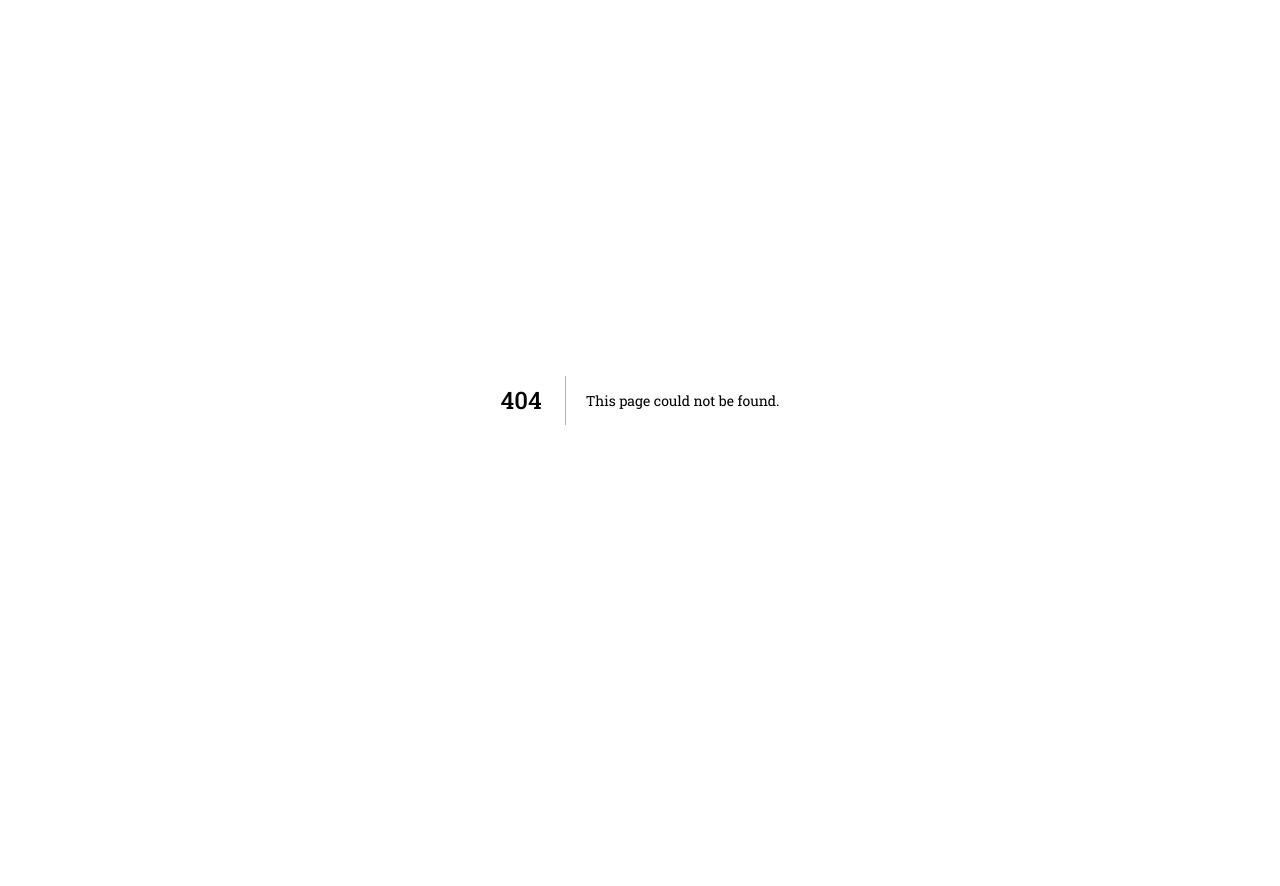
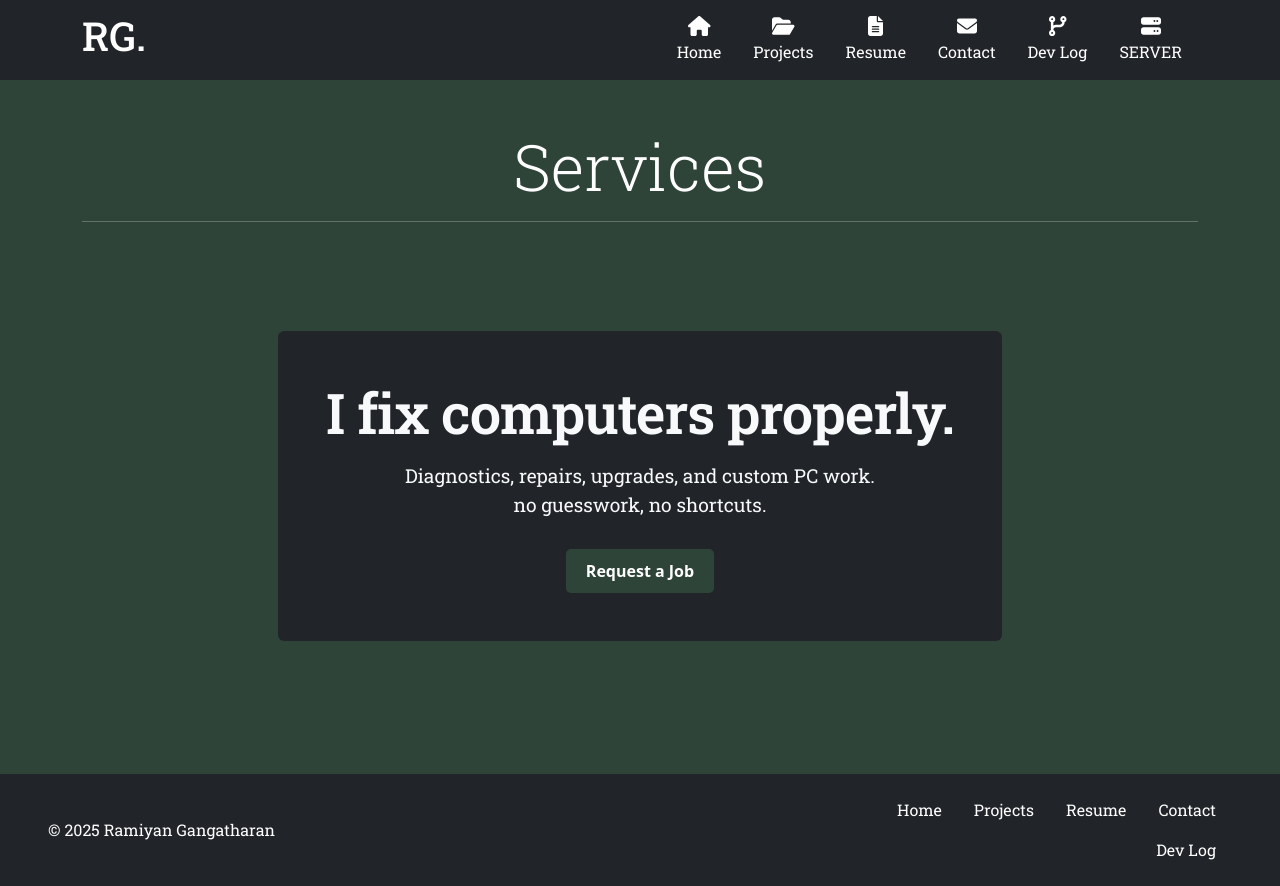
Before and after one commit to RamiyanGangatharan/Portfolio2025, a Next.js app in the folder client/: page /services in a window 1280 px wide. Before the commit this address had no page. Before the commit the page ends 800 px from the top, so only its background shows below. Built offline with nearby package versions, Linux system fonts and the light colour scheme.

Commit message:
storefront prototype

```diff
--- /dev/null
+++ b/client/src/pages/services.js
@@ -0,0 +1,24 @@
+import Head from "next/head";
+import Header from "./components/layout/header";
+import Footer from "./components/layout/footer";
+
+export default function Services() {
+    return (
+        <>
+            <head><title>RG Tech Services</title></head>
+            <Header />
+                <main className="container my-5">
+                    <h1 className="display-3 text-center text-white">Services</h1>
+                    <hr className="mb-4 text-white" />
+                    <section class="hero-section">
+                        <div className="hero-content bg-dark text-light rounded p-5">
+                            <h1>I fix computers properly.</h1>
+                            <p>Diagnostics, repairs, upgrades, and custom PC work. <br/> no guesswork, no shortcuts.</p>
+                            <a href="#" className="cta-button">Request a Job</a>
+                        </div>
+                    </section>
+                </main>
+            <Footer />
+        </>
+    );
+}
--- a/client/src/styles/globals.css
+++ b/client/src/styles/globals.css
@@ -107,3 +107,94 @@ tbody tr:nth-child(even) { background-color: var(--bg-color); }
     transform: translateY(-5px);
     box-shadow: 0 10px 20px rgba(0, 0, 0, 0.15);
 }
+
+
+/* SERVICES SECTION */
+
+.hero-section {
+    min-height: 60vh;
+    background-position: center;
+    background-repeat: no-repeat;
+    background-size: cover;
+
+    display: flex;
+    flex-direction: column;
+
+    color: white;
+}
+
+.hero-content {
+    max-width: 800px;
+    margin: auto;
+    padding: 0 2rem;
+    text-align: center;
+}
+
+.hero-content h1 {
+    font-size: clamp(2.5rem, 5vw, 3.5rem);
+    font-weight: 600;
+    letter-spacing: -0.02em;
+    margin-bottom: 1rem;
+}
+
+.hero-content p {
+    font-size: 1.2em;
+    margin-bottom: 1.5em;
+}
+
+.cta-button {
+    display: inline-block;
+    padding: 10px 20px;
+    background-color: var(--bg-color);
+    color: white;
+    text-decoration: none;
+    border-radius: 5px;
+    font-weight: bold;
+    transition: background-color 0.3s ease;
+}
+
+.cta-button:hover {
+    background-color: white;
+    color: #000;
+}
+
+
+.brand {
+  margin-left: 3rem;
+}
+
+.brand-link {
+  color: white;
+  position: relative;
+}
+
+.brand-short {
+  font-size: 2rem;
+  font-weight: 600;
+  letter-spacing: 0.05em;
+}
+
+.brand-expanded {
+  max-height: 0;
+  overflow: hidden;
+  opacity: 0;
+  transform: translateY(-4px);
+  transition: all 0.3s ease;
+  transition-delay: 0.1s;
+}
+
+.brand-link:hover .brand-expanded {
+  max-height: 100px;
+  opacity: 1;
+  transform: translateY(0);
+}
+
+.brand-full {
+  font-size: 0.95rem;
+  font-weight: 500;
+}
+
+.brand-sub {
+  font-size: 0.8rem;
+  opacity: 0.8;
+}
```
Also changed, not shown: 1 other file (tests, documents, lock files or other folders).
